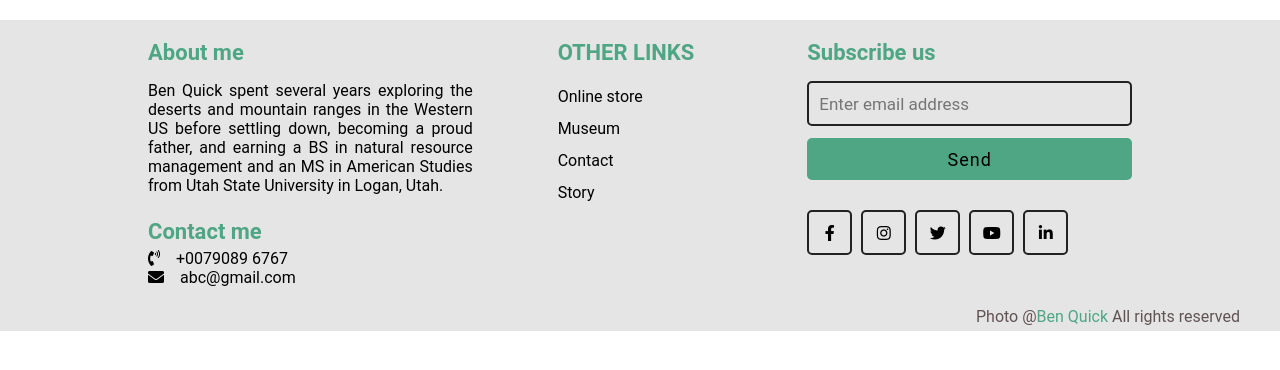
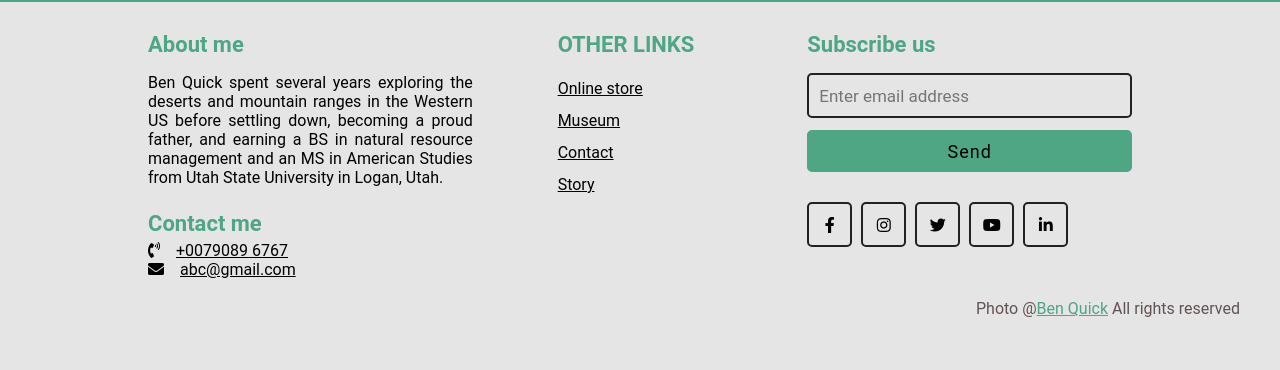
Before and after one commit to vinhuyen/Gallery-Photos-Project, a PHP site: page /user/page/footer.php in a window 1280 px wide. Shown: the top 370 px of the page. Run offline with PHP 8.4, Linux system fonts and the light colour scheme.

Commit message:
upload footer

```diff
--- a/assets/css/footerStyle.css
+++ b/assets/css/footerStyle.css
@@ -9,26 +9,18 @@
 
                      @import url("https://fonts.googleapis.com/css2?family=Roboto:ital,wght@0,100;0,300;0,400;1,100;1,300&display=swap");
                      * {
-    text-decoration: none;
+                         /* text-decoration: none; */
                          font-family: "Roboto", sans-serif;
                          margin: 0;
                          padding: 0;
                          box-sizing: border-box;
-    /* background-color: var(--c--backgroundcoloer--pages); */
-}
-
-footer {
-    width: 100%;
-    position: fixed;
-    margin-top: 20px;
-    left: 0;
-    background: var(--c--backgroundcoloer--pages);
+                         background-color: var(--c--backgroundcoloer--pages);
                      }
 
                      footer .c__container {
-    max-width: 80%;
+                         width: 80%;
                          margin: auto;
-    padding: 20px;
+                         padding: 30px 20px 20px 20px;
                          display: flex;
                          flex-wrap: wrap;
                          justify-content: space-between;
@@ -139,6 +131,12 @@ footer a:hover {
                          color: var(--c--bacgroundcolo--btn--);
                      }
 
+                     @media (min-width:1200px) {
+                         footer {
+                             width: 100%;
+                         }
+                     }
+
                      @media (max-width:1100px) {
                          footer .c__container .middle {
                              padding-left: 50px;
--- a/user/page/footer.php
+++ b/user/page/footer.php
@@ -12,7 +12,7 @@
 
 <body>
 
-
+    <hr color="#4ea685">
     <footer>
         <div class="c__container">
             <div class="left box">
```
Lines whose indentation alone changed are shown as unchanged.
